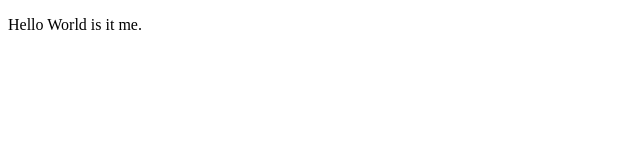
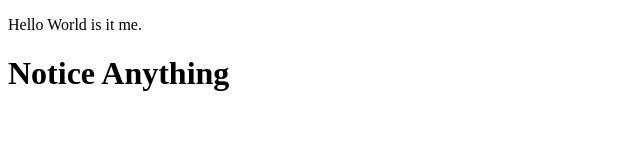
Before and after one commit to dmlouren-su/363project1, a plain HTML site: page index.html in a window 1280 px wide. Shown: the whole page, without its empty margins (0-640 px from the left). Drawn offline with Linux system fonts and the light colour scheme.

Commit message:
Update index.html

```diff
--- a/index.html
+++ b/index.html
@@ -7,5 +7,6 @@
 </head>
 <body>
     <p>Hello World is it me.</p>
+    <h1>Notice Anything</h1>
 </body>
 </html>
```
